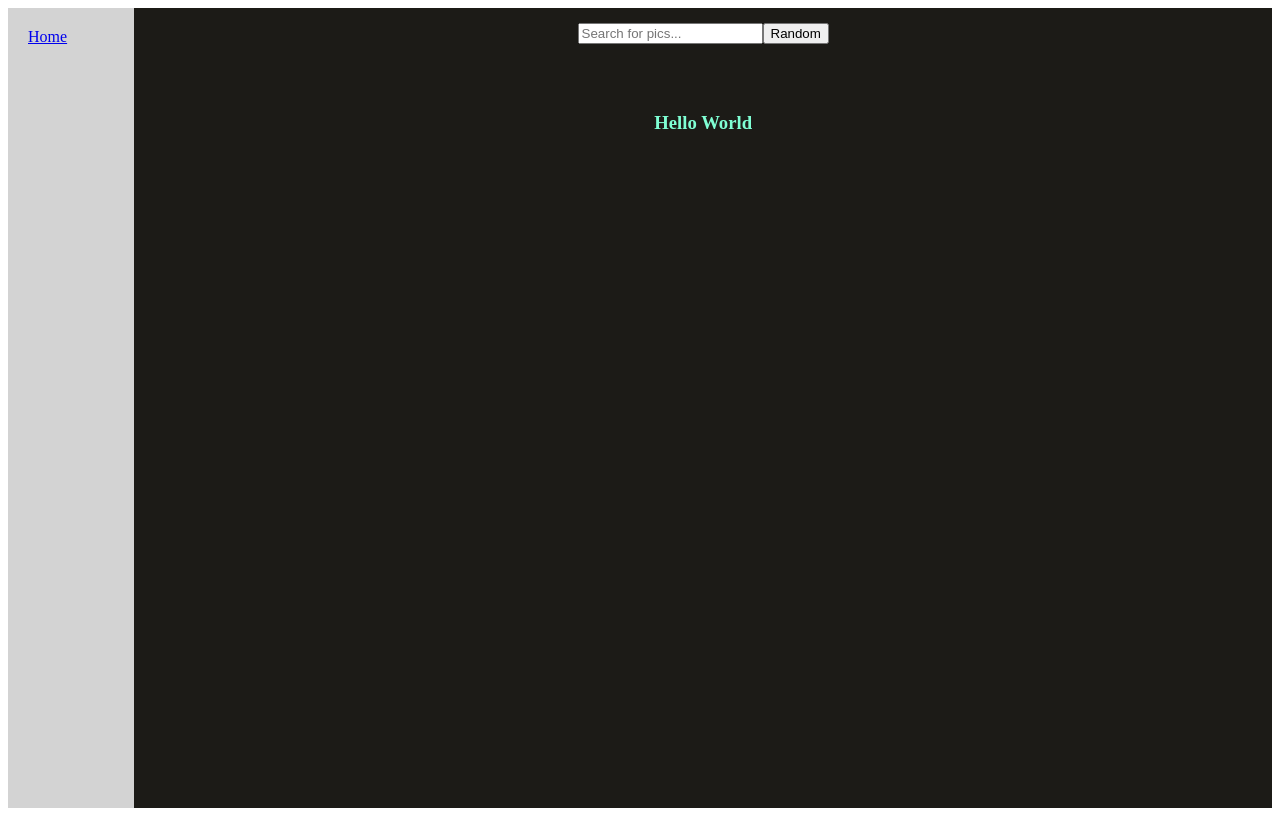
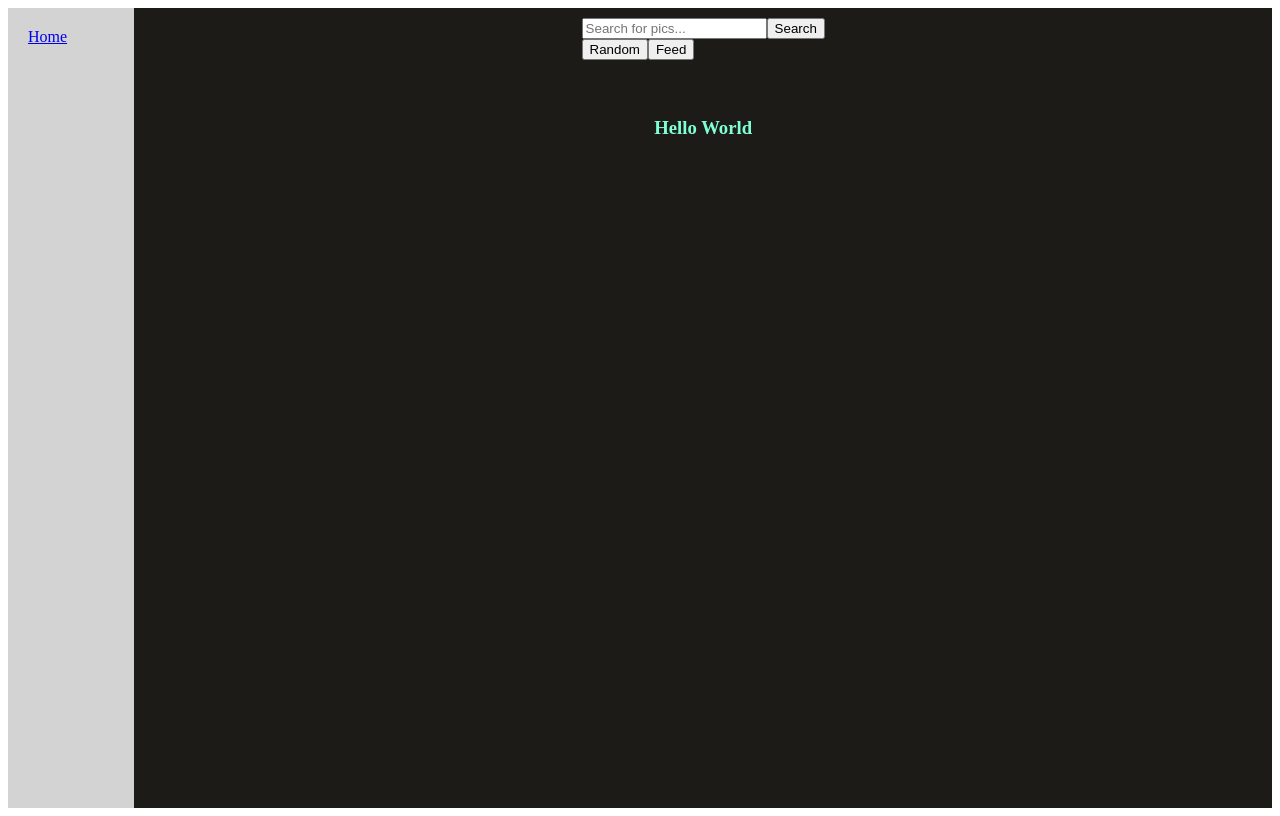
Before and after one commit to Jonesiii/PicFeed, a Vue app: page / in a window 1280 px wide. Built offline with nearby package versions, Linux system fonts and the light colour scheme; no server answers.

Commit message:
3/3 api calls working

```diff
--- a/src/App.vue
+++ b/src/App.vue
@@ -5,8 +5,8 @@ import axios from 'axios';
 
 
 const key = import.meta.env.VITE_ACCESS_KEY;
-const randomPhotoUrl = `https://api.unsplash.com/photos/random?client_id=${key}`
-const random = 'https://api.unsplash.com/photos/random'
+const randomPhotoUrl = `https://api.unsplash.com/photos/random?client_id=${key}`;
+const PhotoUrl = `https://api.unsplash.com/photos?client_id=${key}`;
 
 export default {
   components: {
@@ -14,15 +14,30 @@ export default {
   },
   methods: {
     async getRandom() {
-      console.log("got here", key);
       try {
-        console.log("working");
         const response = await axios.get(randomPhotoUrl);
         console.log(response);
       } catch (error) {
         console.log(error);
       }
-    }
+    },
+    async getSearchResults(searchTerms) {
+      try {
+        const searchPhotoUrl = `https://api.unsplash.com/search/photos?query=${searchTerms}&client_id=${key}`;
+        const response = await axios.get(searchPhotoUrl);
+        console.log(response);
+      } catch (error) {
+        console.log(error);
+      }
+    },
+    async getPhotoFeed() {
+      try {
+        const response = await axios.get(PhotoUrl);
+        console.log(response);
+      } catch (error) {
+        console.log(error);
+      }
+    },
   }
 }
 
@@ -35,7 +50,7 @@ export default {
     </nav>
     <div class="content-container">
       <div class="searchbar">
-        <Searchbar @random="getRandom"/>
+        <Searchbar @random="getRandom" @search="getSearchResults" @feed="getPhotoFeed"/>
       </div>
       <div class="content">
         <RouterView />
--- a/src/components/Searchbar.vue
+++ b/src/components/Searchbar.vue
@@ -1,8 +1,13 @@
 
 
 <template>
-  <input type="text" placeholder="Search for pics..." />
-  <button @click.prevent="emitRandom">Random</button>
+  <div>
+    <input type="text" placeholder="Search for pics..." />
+    <button @click.prevent="emitSearch">Search</button>
+  </div>
+
+  <button class="randomButton" @click.prevent="emitRandom">Random</button>
+  <button class="randomButton" @click.prevent="emitFeed">Feed</button>
 </template>
 
 <script>
@@ -11,6 +16,14 @@
       emitRandom() {
         console.log('clicked');
         this.$emit('random');
+      },
+      emitSearch(query) {
+        console.log('searched');
+        this.$emit('search', 'sunset');
+      },
+      emitFeed() {
+        console.log('feeded');
+        this.$emit('feed');
       }
     }
   }
```
